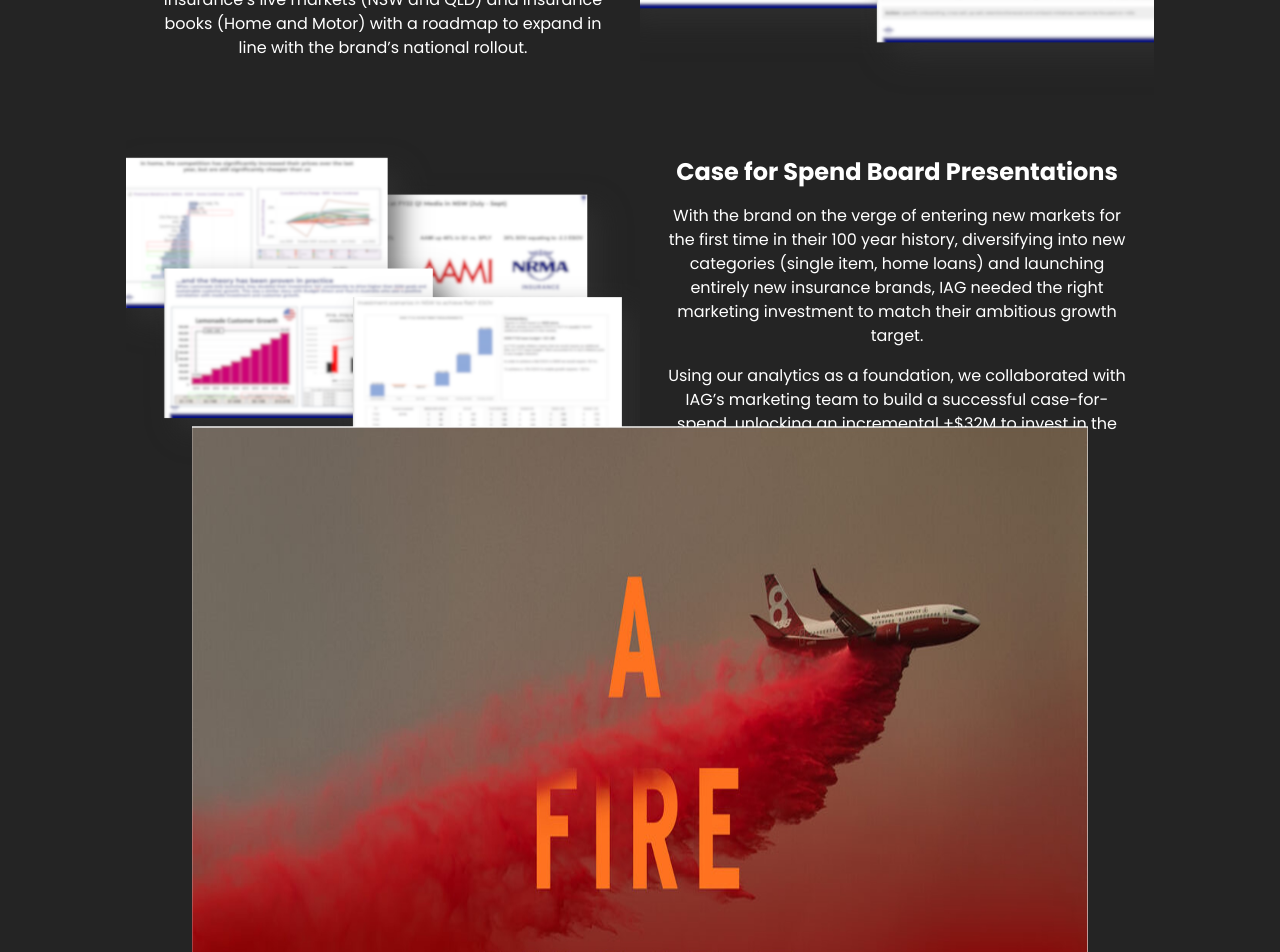
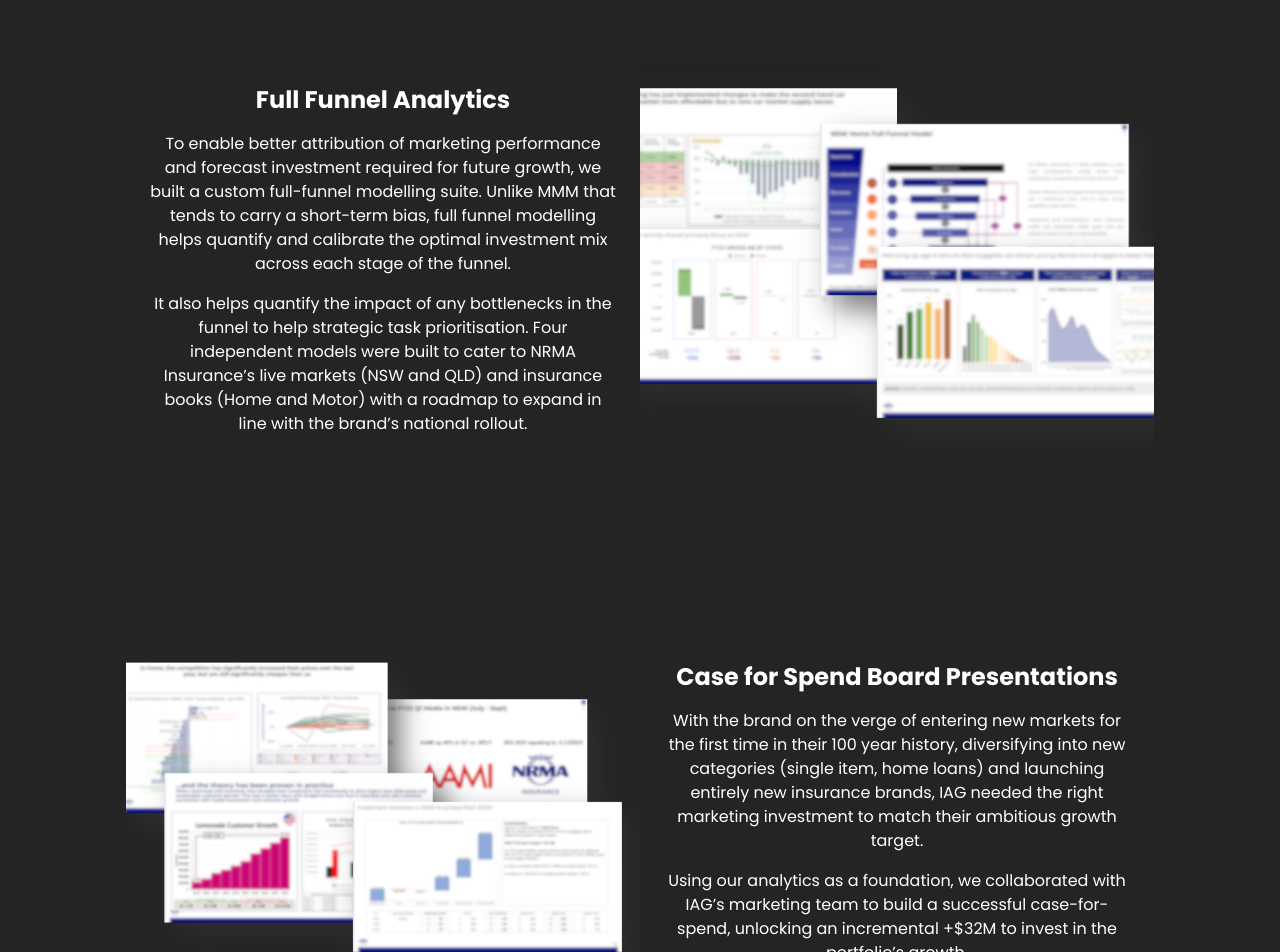
Before and after one commit to fahad321/iag-reinventing-media, a React (Vite) app: page /home in a window 1280 px wide. Shown: the part 4740-5692 px from the top of the page. Built offline with nearby package versions, Linux system fonts and the light colour scheme.

Commit message:
C22 - Fixed styles for ImageText

```diff
--- a/src/components/ImageText.tsx
+++ b/src/components/ImageText.tsx
@@ -1,4 +1,7 @@
+// src/components/ImageText.tsx
 import React from 'react';
+import { motion } from 'framer-motion';
+import { Parallax } from 'react-scroll-parallax';
 
 interface ImageTextProps {
   imageUrl: string;
@@ -20,14 +23,36 @@ const ImageText: React.FC<ImageTextProps> = ({ imageUrl, altText, title, text, l
   const textClasses = 'w-1/2 p-6 flex flex-col justify-center';
 
   return (
-    <div className={`${containerClasses[layout]}  my-8`}>
-      <img src={imageUrl} alt={altText} className={imageClasses} />
-      <div className={textClasses}>
+    <div className='my-40'>
+    <Parallax className={`${containerClasses[layout]} my-8`} speed={-10}>
+      <motion.img
+        src={imageUrl}
+        alt={altText}
+        className={imageClasses}
+        initial={{ opacity: 0, x: layout === 'left' ? -50 : 50 }}
+        whileInView={{ opacity: 1, x: 0 }}
+        transition={{ duration: 0.8 }}
+      />
+      <motion.div
+        className={textClasses}
+        initial={{ opacity: 0, y: 50 }}
+        whileInView={{ opacity: 1, y: 0 }}
+        transition={{ duration: 0.8, delay: 0.2 }}
+      >
         {title && <h2 className="text-2xl font-bold mb-4">{title}</h2>}
         {text.map((paragraph, index) => (
-          <p key={index} className="text-wt mb-4">{paragraph}</p>
+          <motion.p
+            key={index}
+            className="text-wt mb-4"
+            initial={{ opacity: 0 }}
+            whileInView={{ opacity: 1 }}
+            transition={{ duration: 0.5, delay: 0.3 + index * 0.1 }}
+          >
+            {paragraph}
+          </motion.p>
         ))}
-      </div>
+      </motion.div>
+    </Parallax>
     </div>
   );
 };
--- a/src/components/InnovationMediaSection.tsx
+++ b/src/components/InnovationMediaSection.tsx
@@ -46,7 +46,7 @@ const InnovativeMediaSection: React.FC = () => {
     return (
         <div className="innovative-media-section">
             {/* Full size image with text overlay */}
-            <div className="relative h-screen">
+            <div className="relative h-screen my-40">
                 <img src="/assets/images/Picture 1.png" alt="Innovative Media" className="w-full h-full object-cover" />
                 <div className="absolute inset-x-0 bottom-0 bg-black bg-opacity-50 flex justify-center items-center p-8">
                     <motion.h2
--- a/src/components/PlanningExcellence.tsx
+++ b/src/components/PlanningExcellence.tsx
@@ -19,7 +19,7 @@ const PlanningExcellence: React.FC = () => {
           to deliver compounded effectiveness.
         </p> */}
 
-        <img className='hero-section--banner-image' src="assets/images/AFI_Plane.jpg" alt="AFI Plane"/>
+        <img className='hero-section--banner-image my-16' src="assets/images/AFI_Plane.jpg" alt="AFI Plane"/>
 
       <motion.p
           className="text-m md:text-m mb-8 margin-test"
```
Also changed, not shown: src/components/B2bBrillance.tsx (+4 -2 lines), src/components/DataLed.tsx (+2 -1 lines).
